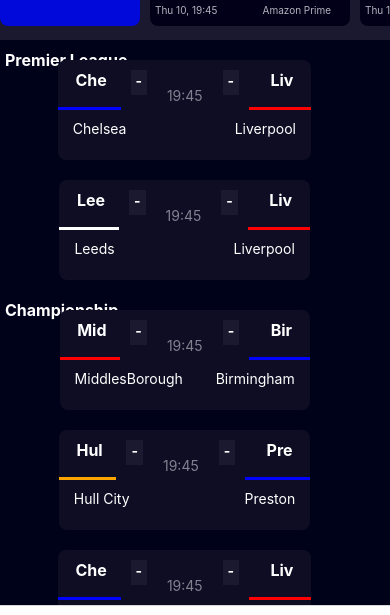
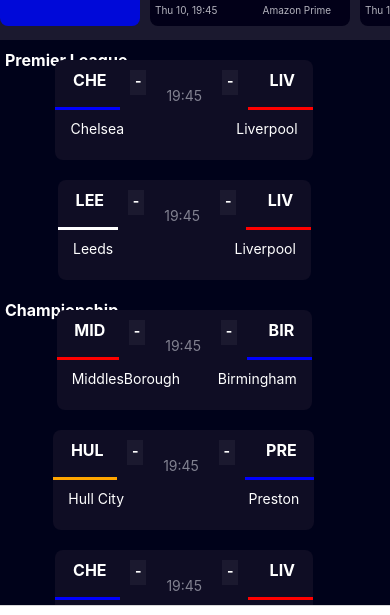
Before and after one commit to AndyMather24/Circl, a React Native app: screen /search in a window 390 px wide. Shown: the part 190-805 px from the top of the page. Built offline with nearby package versions, Linux system fonts and the light colour scheme.

Commit message:
added upper case

```diff
--- a/src/Components/FixturePanel/FixturePanel.Style.js
+++ b/src/Components/FixturePanel/FixturePanel.Style.js
@@ -29,6 +29,7 @@
 
     fixtureDetail: {
         ...Typography.Header.title,
+        ...Typography.Transform.upperCase,
         margin: 8,
     },
 
@@ -82,16 +83,15 @@
 
 
     detailWrapper: {
-        borderBottomColor: 'red',
         borderBottomWidth: 3,
         borderStyle: 'solid',
         padding:  2
     },
 
     bottomSection: {
-        flex: 1,
-        color: 'white'
+        flex: 1
     },
+
 
 })
 
```
